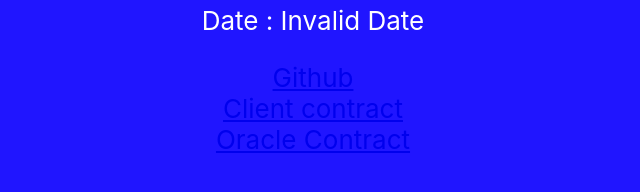
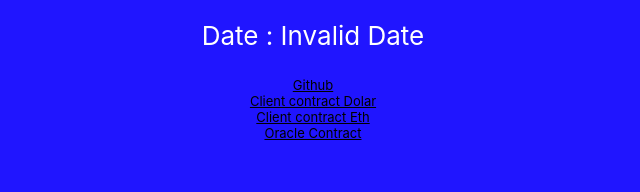
Before and after one commit to Sensei-Node/chainlink, a React (Create React App) app in the folder frontend_dolar/: page / in a window 1280 px wide. Shown: the part 542-734 px from the top of the page, without its empty margins (327-967 px from the left). Built offline with nearby package versions, Linux system fonts and the light colour scheme.

Commit message:
add eteherscan link to the eth contract

```diff
--- a/frontend_dolar/src/App.css
+++ b/frontend_dolar/src/App.css
@@ -5,6 +5,11 @@
 .App-logo {
   height: 40vmin;
   pointer-events: none;
+}
+
+.linkfooter{
+  color:black;
+  font-size: small;
 }
 
 .tablePrice{
--- a/frontend_dolar/src/App.js
+++ b/frontend_dolar/src/App.js
@@ -103,9 +103,10 @@
         </table>
         <p>Date : { new Date(parseInt(lasttimestampDolar.toString()) * 1000).toString()   }</p>
 
-       <a href="https://github.com/Sensei-Node/chainlink">Github</a>
-       <a href="https://goerli.etherscan.io/address/0xe2906800Ad5FB3df2FB25dc7bCCC4ABc3fa05910">Client contract</a>
-       <a href="https://goerli.etherscan.io/address/0x17899bA594F1bdf789c29ce145158A8Be642b9dD">Oracle Contract</a>
+       <a className="linkfooter" href="https://github.com/Sensei-Node/chainlink">Github</a>
+       <a className="linkfooter" href="https://goerli.etherscan.io/address/0xe2906800Ad5FB3df2FB25dc7bCCC4ABc3fa05910">Client contract Dolar</a>
+       <a className="linkfooter" href="https://goerli.etherscan.io/address/0xB00D88867825ADb50aa4E4A85925E6ACca307Aba">Client contract Eth</a>
+       <a className="linkfooter" href="https://goerli.etherscan.io/address/0x17899bA594F1bdf789c29ce145158A8Be642b9dD">Oracle Contract</a>
       </header>
     </div>
   );
```
